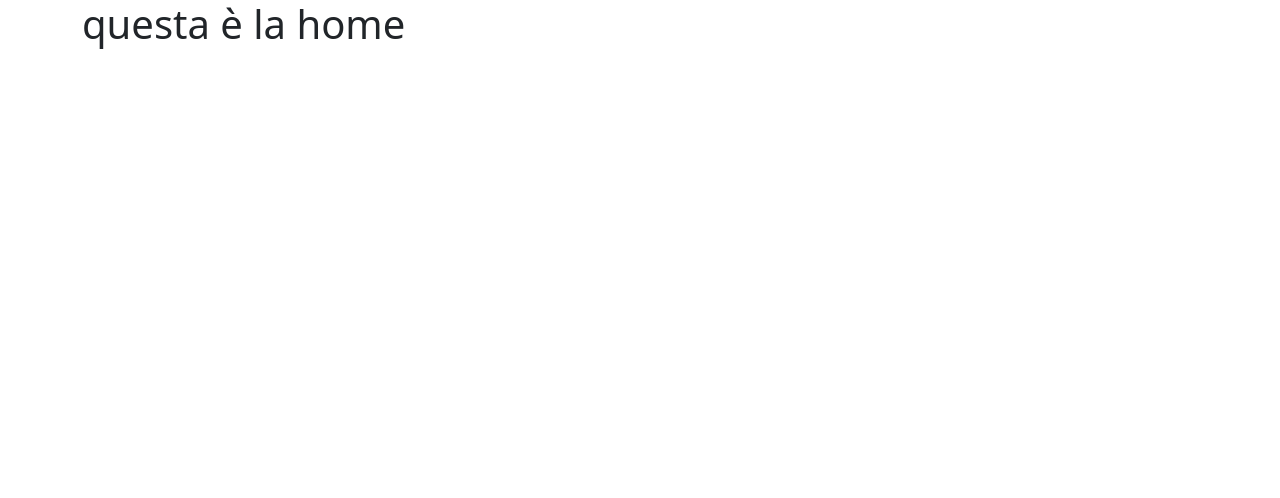
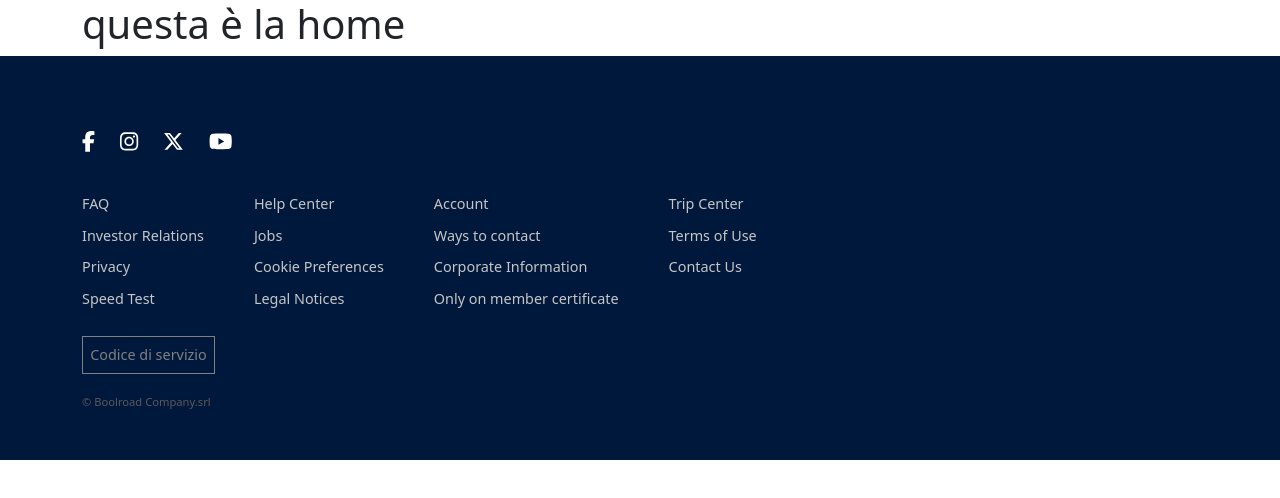
Before and after one commit to Giunta-Giovanni/boolroad, a React (Vite) app: page / in a window 1280 px wide. Shown: the top 498 px of the page. Built offline with nearby package versions, Linux system fonts and the light colour scheme.

Commit message:
[feat] add footer

```diff
--- a/package.json
+++ b/package.json
@@ -11,6 +11,7 @@
   },
   "dependencies": {
     "@fortawesome/fontawesome-svg-core": "^6.7.2",
+    "@fortawesome/free-brands-svg-icons": "^6.7.2",
     "@fortawesome/free-solid-svg-icons": "^6.7.2",
     "@fortawesome/react-fontawesome": "^0.2.2",
     "axios": "^1.8.3",
--- /dev/null
+++ b/src/components/BoxLinks.jsx
@@ -0,0 +1,11 @@
+export default function BoxLink(props) {
+    return (
+        <ul className="p-0">
+            {props.linkCategory.map(link => (
+                <li className="footer-link" key={link.id} >
+                    <a className="footer-linka" href={link.url}>{link.text}</a>
+                </li>
+            ))}
+        </ul >
+    )
+}
--- a/src/components/Footer.jsx
+++ b/src/components/Footer.jsx
@@ -1,6 +1,62 @@
+import '../style/Footer.css';
+import BoxLink from "./BoxLinks";
+import categorylinks from "../data/categorylinks";
+import { FontAwesomeIcon } from '@fortawesome/react-fontawesome';
+import { faFacebookF, faInstagram, faXTwitter, faYoutube } from '@fortawesome/free-brands-svg-icons';
+
 export default function Footer() {
+    const { categorylinks1, categorylinks2, categorylinks3, categorylinks4 } = categorylinks;
+
     return (
-        <>
-        </>
-    )
+        <footer>
+            <div className="container">
+
+                {/* Social links */}
+                <div className="social-links">
+                    <ul className="channel p-0">
+                        <li className="single-channel">
+                            <a href="#" aria-label="Facebook">
+                                <FontAwesomeIcon icon={faFacebookF} />
+                            </a>
+                        </li>
+                        <li className="single-channel">
+                            <a href="#" aria-label="Instagram">
+                                <FontAwesomeIcon icon={faInstagram} />
+                            </a>
+                        </li>
+                        <li className="single-channel">
+                            <a href="#" aria-label="Twitter">
+                                <FontAwesomeIcon icon={faXTwitter} />
+                            </a>
+                        </li>
+                        <li className="single-channel">
+                            <a href="#" aria-label="YouTube">
+                                <FontAwesomeIcon icon={faYoutube} />
+                            </a>
+                        </li>
+                    </ul>
+                </div>
+
+                {/* Member footer links */}
+                <div className="member-footer-links">
+                    {[categorylinks1, categorylinks2, categorylinks3, categorylinks4].map((category, index) => (
+                        <div className="link-col" key={index}>
+                            <BoxLink linkCategory={category} />
+                        </div>
+                    ))}
+                </div>
+
+                {/* Service button */}
+                <div className="member-footer-service">
+                    <button className="service-code">Codice di servizio</button>
+                </div>
+
+                {/* Copyright */}
+                <div className="member-footer-copyright">
+                    <span>© Boolroad Company.srl</span>
+                </div>
+
+            </div>
+        </footer>
+    );
 }
--- /dev/null
+++ b/src/data/categorylinks.js
@@ -0,0 +1,28 @@
+const categorylinks1 = [
+    { id: 1, text: 'FAQ', url: '#', current: false },
+    { id: 2, text: 'Investor Relations', url: '#', current: false },
+    { id: 3, text: 'Privacy', url: '#', current: false },
+    { id: 4, text: 'Speed Test', url: '#', current: false },
+];
+
+const categorylinks2 = [
+    { id: 1, text: 'Help Center', url: '#', current: false },
+    { id: 2, text: 'Jobs', url: '#', current: false },
+    { id: 3, text: 'Cookie Preferences', url: '#', current: false },
+    { id: 4, text: 'Legal Notices', url: '#', current: false },
+];
+
+const categorylinks3 = [
+    { id: 1, text: 'Account', url: '#', current: false },
+    { id: 2, text: 'Ways to contact', url: '#', current: false },
+    { id: 3, text: 'Corporate Information', url: '#', current: false },
+    { id: 4, text: 'Only on member certificate', url: '#', current: false },
+];
+
+const categorylinks4 = [
+    { id: 1, text: 'Trip Center', url: '#', current: false },
+    { id: 2, text: 'Terms of Use', url: '#', current: false },
+    { id: 3, text: 'Contact Us', url: '#', current: false },
+];
+
+export default { categorylinks1, categorylinks2, categorylinks3, categorylinks4 };
--- a/src/style/footer.css
+++ b/src/style/footer.css
@@ -0,0 +1,77 @@
+li {
+    list-style: none;
+}
+
+li a {
+    text-decoration: none;
+    color: rgb(255, 255, 255);
+}
+
+/***************************** FOOTER *****************************/
+footer {
+    background-color: #00183B;
+    padding: 50px 0;
+
+}
+
+
+/* channel side */
+
+.social-links {
+    padding: 20px 0;
+}
+
+.channel {
+    display: flex;
+}
+
+.single-channel {
+    margin-right: 25px;
+    font-size: 1.3rem;
+}
+
+.single-channel a:hover {
+    color: #d9d9d9fa;
+}
+
+/* link side */
+.member-footer-links {
+    display: flex;
+}
+
+.footer-link {
+    font-size: 0.9rem;
+    padding: 0px 50px 10px 0px;
+}
+
+.footer-linka {
+    color: #c6c6c6;
+}
+
+.footer-link:hover .footer-linka {
+    color: #fbfbfb;
+    text-decoration: underline;
+    text-decoration-color: #bdbdbd;
+    text-underline-offset: 4px;
+}
+
+/* member-footer-service */
+.service-code {
+    font-size: 0.9rem;
+    margin-bottom: 20px;
+    padding: .5em;
+    border: 1px solid grey;
+    background: transparent;
+    color: grey;
+    cursor: pointer;
+}
+
+.service-code:hover {
+    color: rgb(213, 213, 213);
+}
+
+/* member-footer-service */
+.member-footer-copyright {
+    color: #5a5a5a;
+    font-size: 0.7rem;
+}
```
Also changed, not shown: 1 other file (tests, documents, lock files or other folders).
